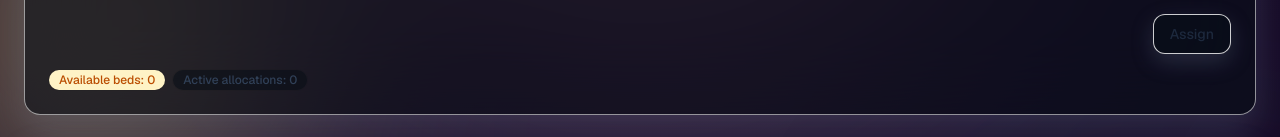
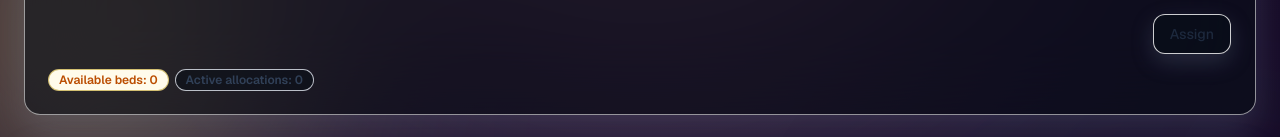
Before and after one commit to Kishor0513/Hostel-Management-System, a Next.js app: page /admin/allocations in a window 1280 px wide. Shown: the part 319-456 px from the top of the page. Built offline with nearby package versions, Linux system fonts and the light colour scheme; no server answers; the database is empty.

Commit message:
chore: update src/components/ui/badge.tsx

```diff
--- a/src/components/ui/badge.tsx
+++ b/src/components/ui/badge.tsx
@@ -4,12 +4,14 @@ import { cn } from '@/lib/utils';
 
 const variants = {
 	default:
-		'bg-slate-100 text-slate-700 dark:bg-slate-800/65 dark:text-slate-200',
+		'bg-slate-100 text-slate-700 ring-slate-200/80 dark:bg-slate-700/50 dark:text-slate-200 dark:ring-slate-600/50',
 	success:
-		'bg-emerald-100 text-emerald-700 dark:bg-emerald-500/20 dark:text-emerald-200',
+		'bg-emerald-50 text-emerald-700 ring-emerald-200/80 dark:bg-emerald-500/15 dark:text-emerald-300 dark:ring-emerald-500/30',
 	warning:
-		'bg-amber-100 text-amber-700 dark:bg-amber-500/20 dark:text-amber-200',
-	danger: 'bg-rose-100 text-rose-700 dark:bg-rose-500/20 dark:text-rose-200',
+		'bg-amber-50 text-amber-700 ring-amber-200/80 dark:bg-amber-500/15 dark:text-amber-300 dark:ring-amber-500/30',
+	danger:
+		'bg-rose-50 text-rose-700 ring-rose-200/80 dark:bg-rose-500/15 dark:text-rose-300 dark:ring-rose-500/30',
+	info: 'bg-sky-50 text-sky-700 ring-sky-200/80 dark:bg-sky-500/15 dark:text-sky-300 dark:ring-sky-500/30',
 } as const;
 
 export type BadgeVariant = keyof typeof variants;
@@ -22,7 +24,7 @@ export function Badge({
 	return (
 		<span
 			className={cn(
-				'inline-flex items-center rounded-full px-2.5 py-0.5 text-xs font-medium ring-1 ring-black/5 dark:ring-white/10',
+				'inline-flex items-center gap-1 rounded-full px-2.5 py-0.5 text-xs font-semibold ring-1 transition-all duration-200 hover:-translate-y-px hover:ring-violet-300/40',
 				variants[variant],
 				className,
 			)}
```
